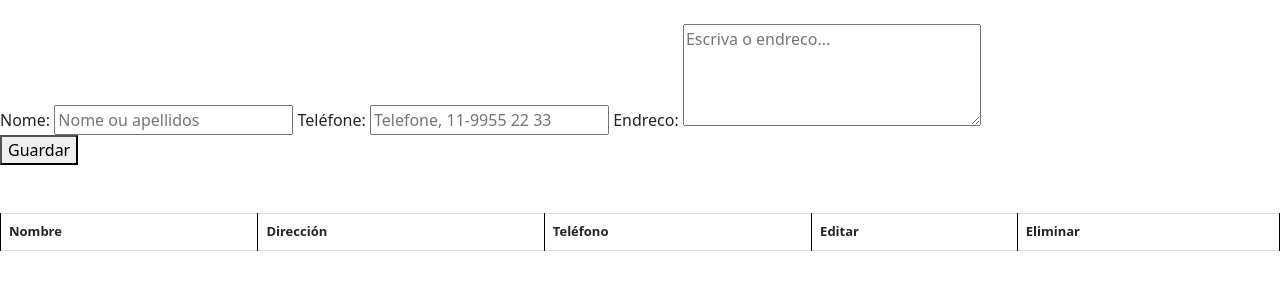
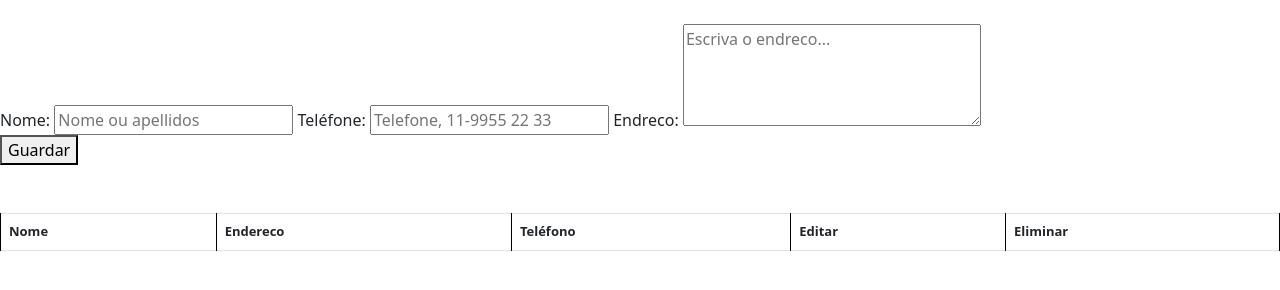
Before and after one commit to alceu11/Agenda, a plain HTML site: page index.html in a window 1280 px wide. Drawn offline with nearby package versions, Linux system fonts and the light colour scheme.

Commit message:
Add files via upload

```diff
--- a/index.html
+++ b/index.html
@@ -35,10 +35,10 @@
   <br />
   <br />
    <table  class="table table-striped table-bordered table-responsive table-hover" style="font-size: 13px;" >
-    <thead classe="success">
+    <thead class="success">
       <tr>
-        <th>Nombre</th>
-        <th>Dirección</th>
+        <th>Nome</th>
+        <th>Endereco</th>
         <th>Teléfono</th>
         <th>Editar</th>
         <th>Eliminar</th>
```
